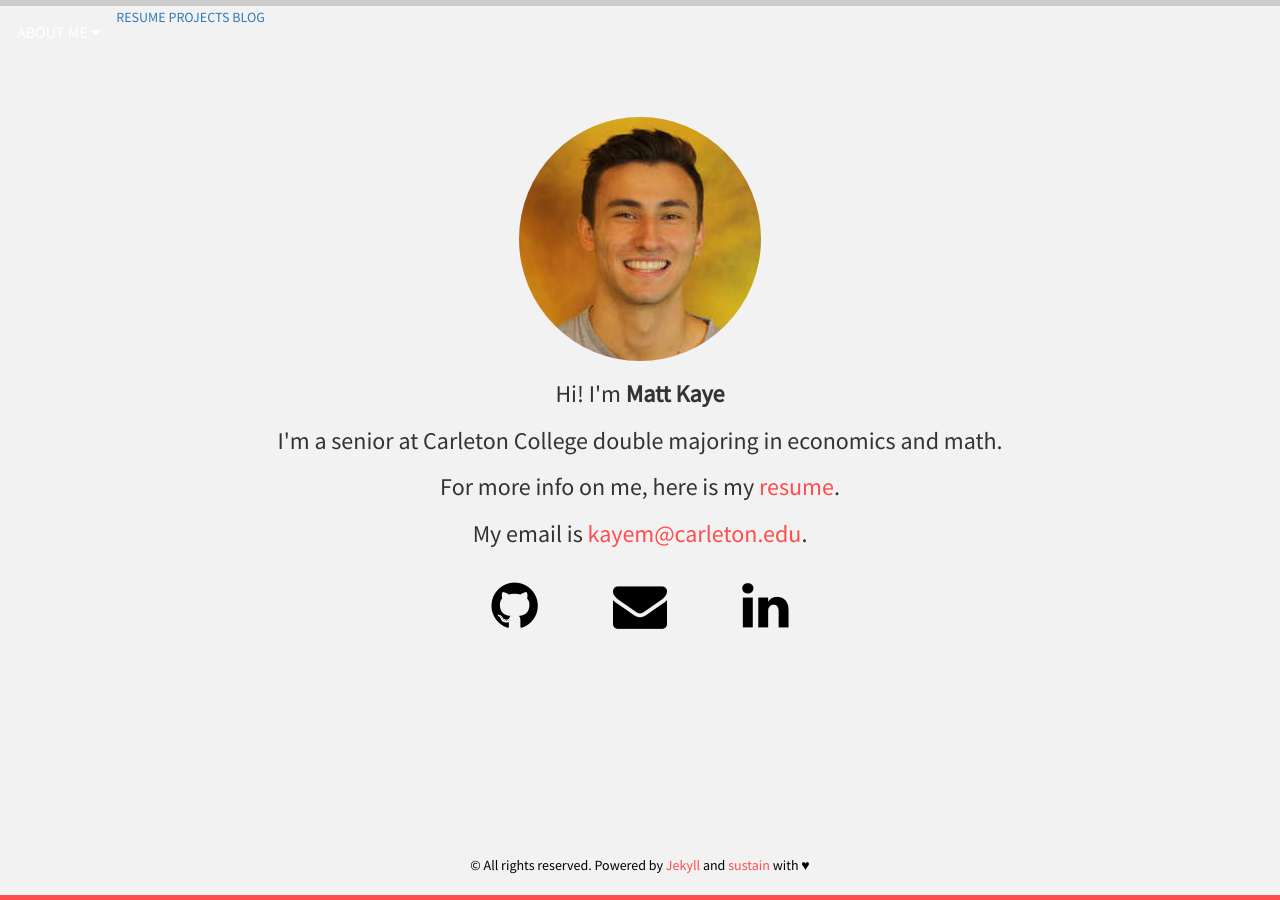
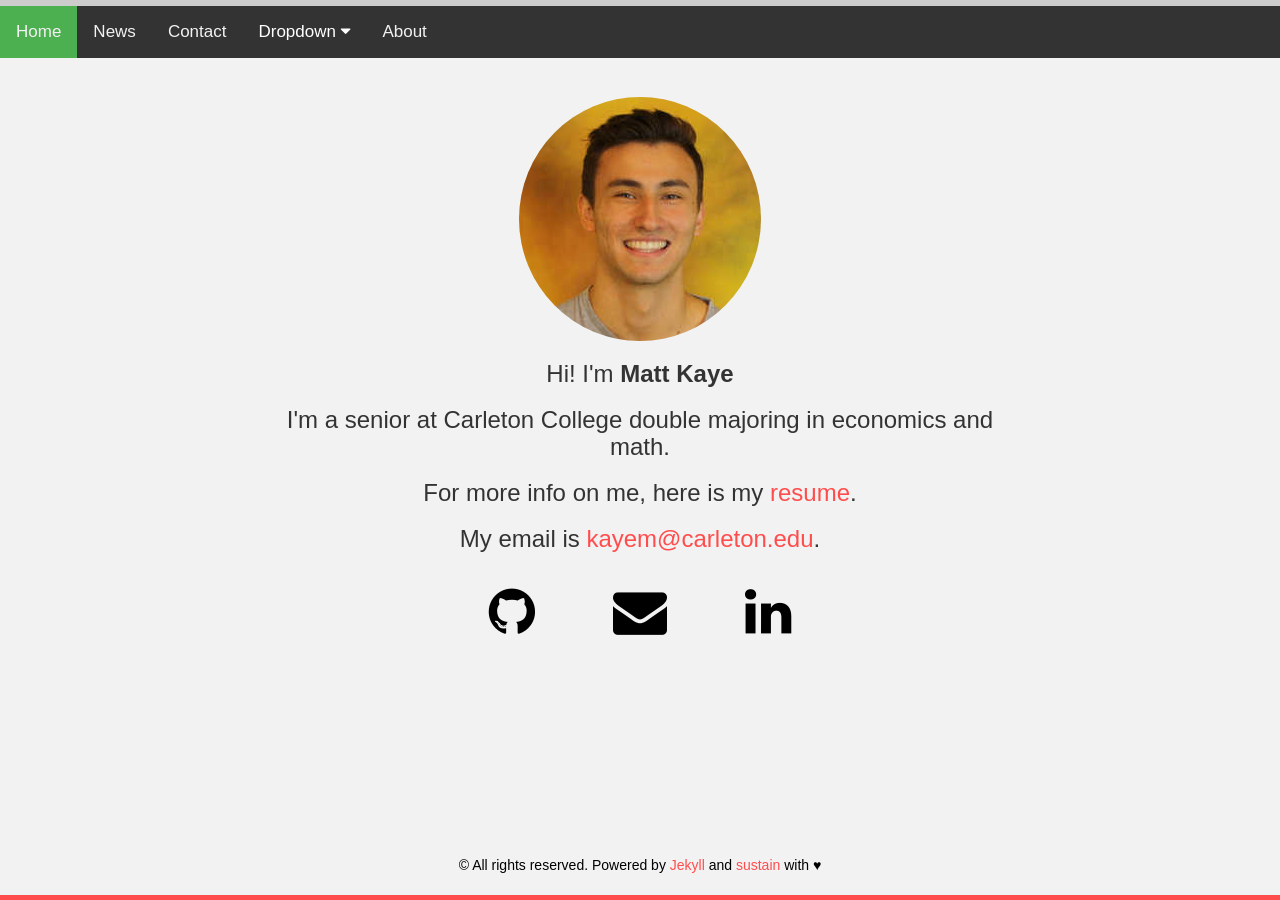
Before and after one commit to mrkaye97/mrkaye97.github.io, a Jekyll site: the page built from index.html, in a window 1280 px wide. Built offline with Jekyll 4.4.1, drawn with Linux system fonts in a browser that asks for light colours; nearby versions of some CDN libraries; the list of posts is cut into pages by our own code.

Commit message:
Update header.html

```diff
--- a/_includes/header.html
+++ b/_includes/header.html
@@ -1,21 +1,145 @@
 <!DOCTYPE html>
 <html>
+<head>
+<meta name="viewport" content="width=device-width, initial-scale=1">
+<link rel="stylesheet" href="https://cdnjs.cloudflare.com/ajax/libs/font-awesome/4.7.0/css/font-awesome.min.css">
+<style>
+body {margin:0;font-family:Arial}
+
+.topnav {
+  overflow: hidden;
+  background-color: #333;
+}
+
+.topnav a {
+  float: left;
+  display: block;
+  color: #f2f2f2;
+  text-align: center;
+  padding: 14px 16px;
+  text-decoration: none;
+  font-size: 17px;
+}
+
+.active {
+  background-color: #4CAF50;
+  color: white;
+}
+
+.topnav .icon {
+  display: none;
+}
+
+.dropdown {
+  float: left;
+  overflow: hidden;
+}
+
+.dropdown .dropbtn {
+  font-size: 17px;
+  border: none;
+  outline: none;
+  color: white;
+  padding: 14px 16px;
+  background-color: inherit;
+  font-family: inherit;
+  margin: 0;
+}
+
+.dropdown-content {
+  display: none;
+  position: absolute;
+  background-color: #f9f9f9;
+  min-width: 160px;
+  box-shadow: 0px 8px 16px 0px rgba(0,0,0,0.2);
+  z-index: 1;
+}
+
+.dropdown-content a {
+  float: none;
+  color: black;
+  padding: 12px 16px;
+  text-decoration: none;
+  display: block;
+  text-align: left;
+}
+
+.topnav a:hover, .dropdown:hover .dropbtn {
+  background-color: #555;
+  color: white;
+}
+
+.dropdown-content a:hover {
+  background-color: #ddd;
+  color: black;
+}
+
+.dropdown:hover .dropdown-content {
+  display: block;
+}
+
+@media screen and (max-width: 600px) {
+  .topnav a:not(:first-child), .dropdown .dropbtn {
+    display: none;
+  }
+  .topnav a.icon {
+    float: right;
+    display: block;
+  }
+}
+
+@media screen and (max-width: 600px) {
+  .topnav.responsive {position: relative;}
+  .topnav.responsive .icon {
+    position: absolute;
+    right: 0;
+    top: 0;
+  }
+  .topnav.responsive a {
+    float: none;
+    display: block;
+    text-align: left;
+  }
+  .topnav.responsive .dropdown {float: none;}
+  .topnav.responsive .dropdown-content {position: relative;}
+  .topnav.responsive .dropdown .dropbtn {
+    display: block;
+    width: 100%;
+    text-align: left;
+  }
+}
+</style>
+</head>
 <body>
 
-<div class="navbar">
-  <a href="Matthew_Kaye_Resume.pdf">RESUME</a>
-  <a href="{{ site.baseurl }}projects.html">PROJECTS</a>
-  <a href="{{ site.baseurl }}blog.html">BLOG</a>
+<div class="topnav" id="myTopnav">
+  <a href="#home" class="active">Home</a>
+  <a href="#news">News</a>
+  <a href="#contact">Contact</a>
   <div class="dropdown">
-    <button class="dropbtn">ABOUT ME
+    <button class="dropbtn">Dropdown
       <i class="fa fa-caret-down"></i>
     </button>
     <div class="dropdown-content">
-      <a href="#">Bio</a>
-      <a href="#">Random Things</a>
-      <a href="#">My Travel Map</a>
+      <a href="#">Link 1</a>
+      <a href="#">Link 2</a>
+      <a href="#">Link 3</a>
     </div>
   </div>
+  <a href="#about">About</a>
+  <a href="javascript:void(0);" style="font-size:15px;" class="icon" onclick="myFunction()">&#9776;</a>
 </div>
+
+<script>
+function myFunction() {
+  var x = document.getElementById("myTopnav");
+  if (x.className === "topnav") {
+    x.className += " responsive";
+  } else {
+    x.className = "topnav";
+  }
+}
+</script>
+
 </body>
 </html>
```
